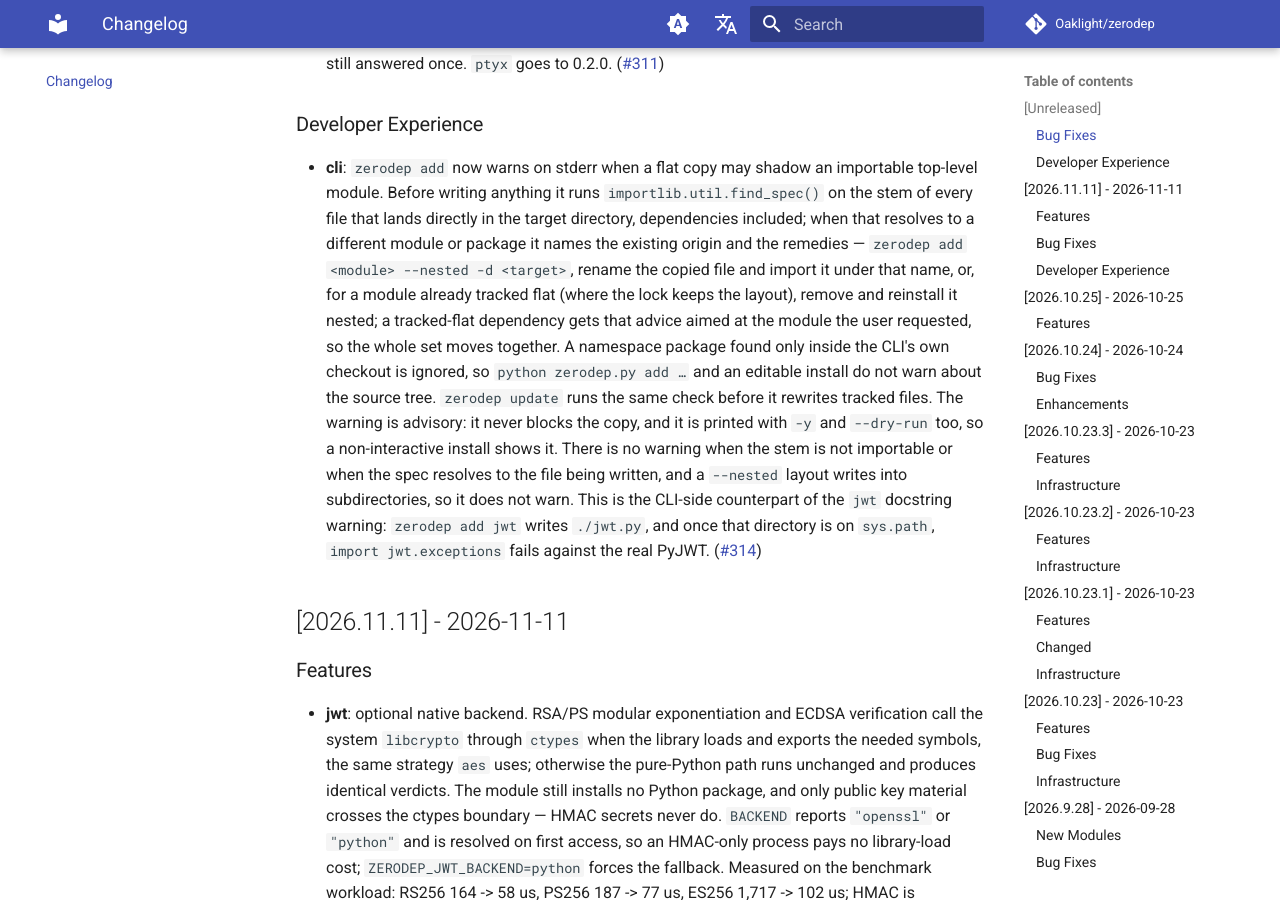
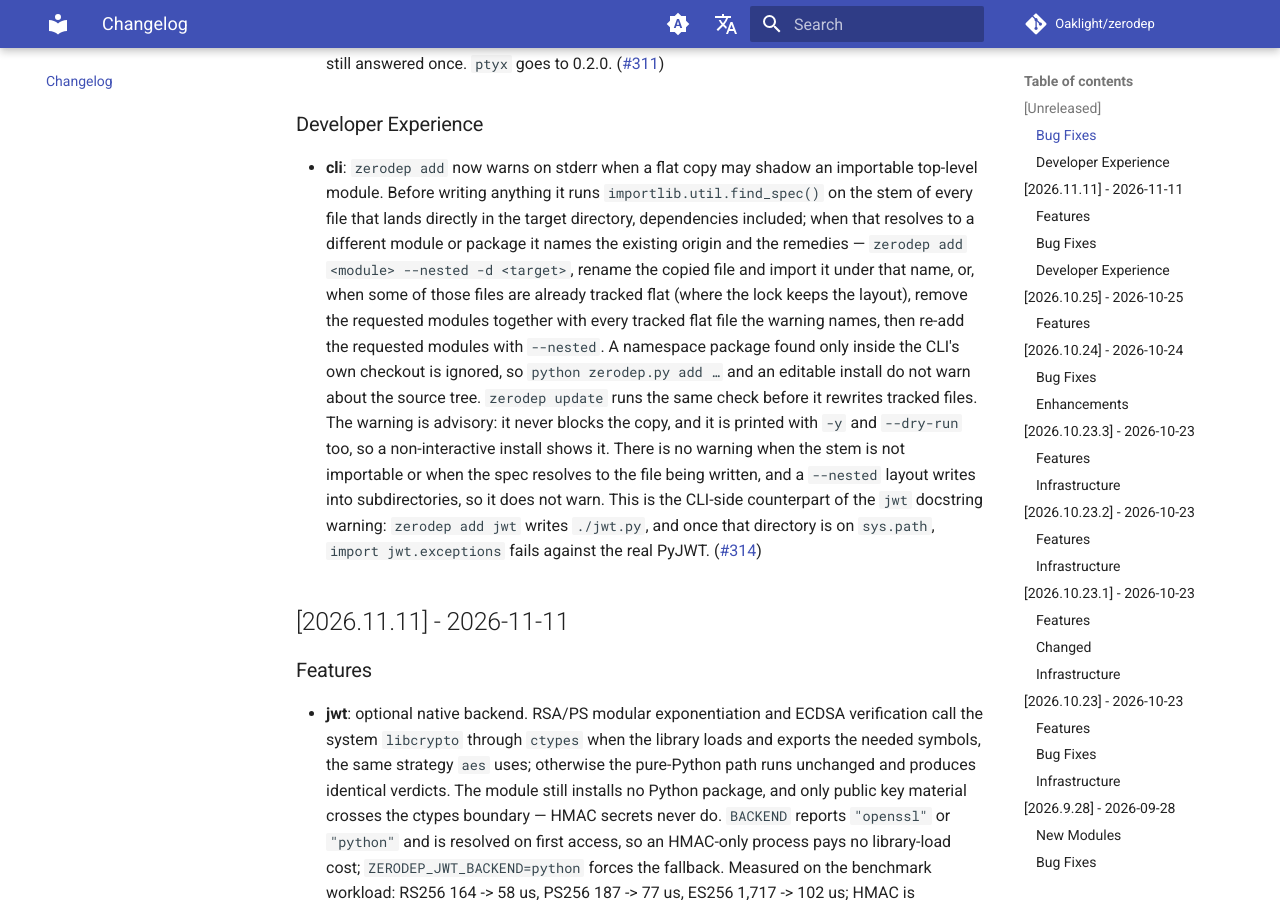
Before and after one commit to Oaklight/zerodep, an MkDocs documentation site: the page built from docs/changelog.md, in a window 1280 px wide and 900 px high, scrolled down 688 px. Built offline with MkDocs 1.6.1 and Material for MkDocs 9.7.7, drawn with Linux system fonts in a browser that asks for light colours; comment, search, counter and statistics services are not loaded.

Commit message:
docs: describe the consolidated shadow remedy (#314)

```diff
--- a/docs/changelog.md
+++ b/docs/changelog.md
@@ -12,7 +12,7 @@ The format is based on [Keep a Changelog](https://keepachangelog.com/en/1.1.0/).
 
 ### Developer Experience
 
-- **cli**: `zerodep add` now warns on stderr when a flat copy may shadow an importable top-level module. Before writing anything it runs `importlib.util.find_spec()` on the stem of every file that lands directly in the target directory, dependencies included; when that resolves to a different module or package it names the existing origin and the remedies — `zerodep add <module> --nested -d <target>`, rename the copied file and import it under that name, or, for a module already tracked flat (where the lock keeps the layout), remove and reinstall it nested; a tracked-flat dependency gets that advice aimed at the module the user requested, so the whole set moves together. A namespace package found only inside the CLI's own checkout is ignored, so `python zerodep.py add …` and an editable install do not warn about the source tree. `zerodep update` runs the same check before it rewrites tracked files. The warning is advisory: it never blocks the copy, and it is printed with `-y` and `--dry-run` too, so a non-interactive install shows it. There is no warning when the stem is not importable or when the spec resolves to the file being written, and a `--nested` layout writes into subdirectories, so it does not warn. This is the CLI-side counterpart of the `jwt` docstring warning: `zerodep add jwt` writes `./jwt.py`, and once that directory is on `sys.path`, `import jwt.exceptions` fails against the real PyJWT. ([#314](https://github.com/Oaklight/zerodep/issues/314))
+- **cli**: `zerodep add` now warns on stderr when a flat copy may shadow an importable top-level module. Before writing anything it runs `importlib.util.find_spec()` on the stem of every file that lands directly in the target directory, dependencies included; when that resolves to a different module or package it names the existing origin and the remedies — `zerodep add <module> --nested -d <target>`, rename the copied file and import it under that name, or, when some of those files are already tracked flat (where the lock keeps the layout), remove the requested modules together with every tracked flat file the warning names, then re-add the requested modules with `--nested`. A namespace package found only inside the CLI's own checkout is ignored, so `python zerodep.py add …` and an editable install do not warn about the source tree. `zerodep update` runs the same check before it rewrites tracked files. The warning is advisory: it never blocks the copy, and it is printed with `-y` and `--dry-run` too, so a non-interactive install shows it. There is no warning when the stem is not importable or when the spec resolves to the file being written, and a `--nested` layout writes into subdirectories, so it does not warn. This is the CLI-side counterpart of the `jwt` docstring warning: `zerodep add jwt` writes `./jwt.py`, and once that directory is on `sys.path`, `import jwt.exceptions` fails against the real PyJWT. ([#314](https://github.com/Oaklight/zerodep/issues/314))
 
 ## [2026.11.11] - 2026-11-11
 
```
